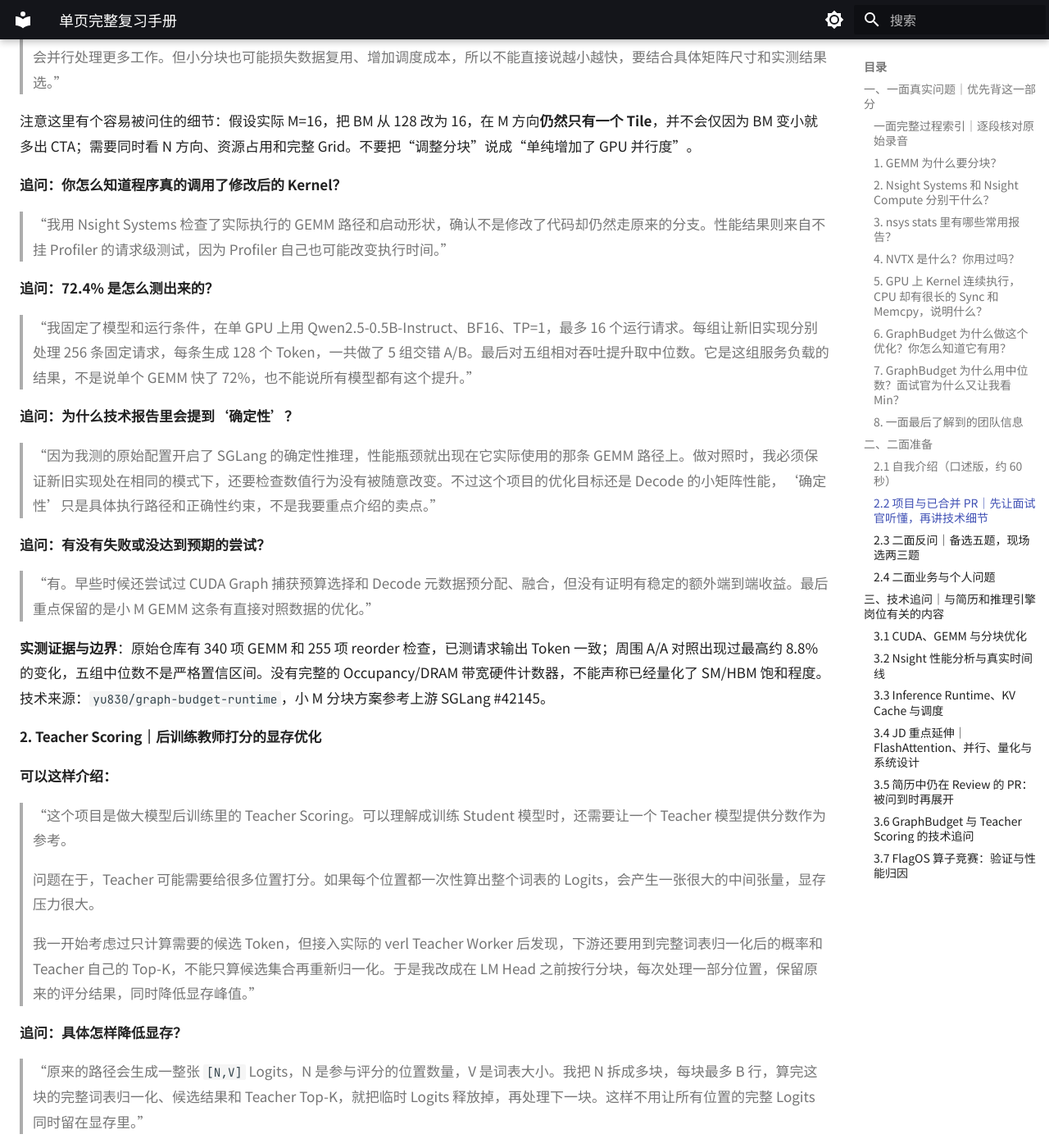
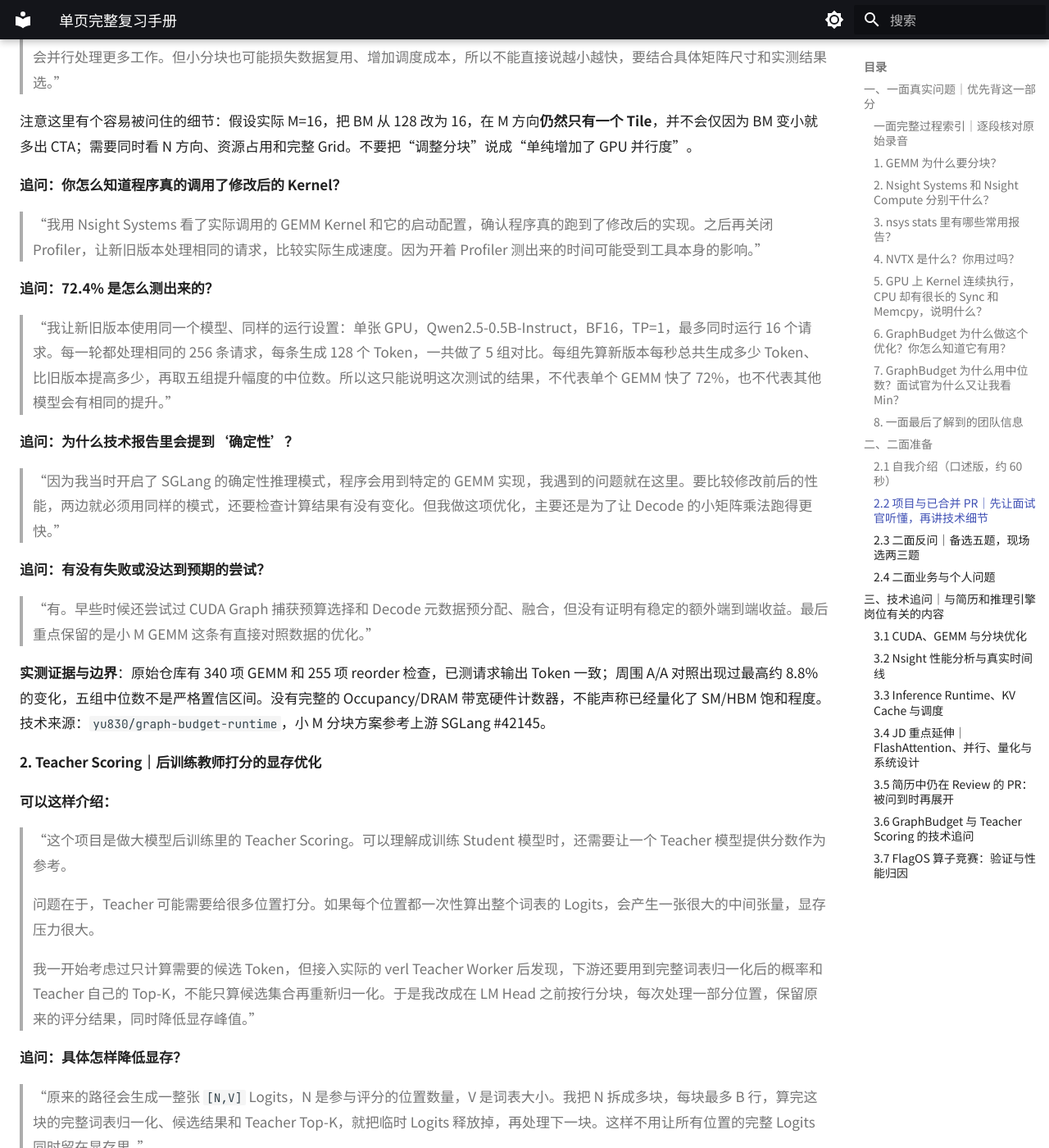
Before and after one commit to yu830/ai-infra-handbook, an MkDocs documentation site: the page built from docs/index.md, in a window 1280 px wide and 1400 px high, scrolled down 6357 px. Shown: the whole window at 82% size. Built offline with MkDocs 1.6.1 and Material for MkDocs 9.7.7, drawn with Linux system fonts in a browser that asks for light colours; some of the changed text lies outside the part shown.

Commit message:
docs: polish spoken project and PR answers, keep metrics in follow-up detail

```diff
--- a/docs/index.md
+++ b/docs/index.md
@@ -114,7 +114,7 @@
 >
 > 我做过一个 GraphBudget 项目，主要是优化 SGLang 生成回复时的小矩阵乘法。我发现并发请求不多时，原来的分块会做一些用不到的计算，就用 Triton 调整了一下。让新旧版本跑同样的请求后，整体每秒生成的 Token 数提高了约 72%。
 >
-> 我最近还做了一些开源贡献。在 FlagGems 修过 GQA 注意力的兼容问题，也在 AIPerf 修过多轮对话压测的数据采样和请求到达节奏。这三个 PR 都已经合并了。我还给 SGLang 和 llama.cpp 提交过 PR，目前还在 Review。
+> 我最近还做了一些开源贡献。在 FlagGems 修过 GQA 注意力的兼容问题，也在 NVIDIA 的推理压测工具 AIPerf 里，修过模拟对话数据和请求发送时间的问题。这三个 PR 都已经合并了。我还给 SGLang 和 llama.cpp 提交过 PR，目前还在 Review。
 >
 > 一面时我了解到，团队主要是在自研 GPU 上做 SGLang 和 vLLM 的适配、优化。我之前的项目和开源贡献与这些工作有一些交集，所以也希望有机会参与进来。”
 
@@ -157,15 +157,15 @@
 
 **追问：你怎么知道程序真的调用了修改后的 Kernel？**
 
-> “我用 Nsight Systems 检查了实际执行的 GEMM 路径和启动形状，确认不是修改了代码却仍然走原来的分支。性能结果则来自不挂 Profiler 的请求级测试，因为 Profiler 自己也可能改变执行时间。”
+> “我用 Nsight Systems 看了实际调用的 GEMM Kernel 和它的启动配置，确认程序真的跑到了修改后的实现。之后再关闭 Profiler，让新旧版本处理相同的请求，比较实际生成速度。因为开着 Profiler 测出来的时间可能受到工具本身的影响。”
 
 **追问：72.4% 是怎么测出来的？**
 
-> “我固定了模型和运行条件，在单 GPU 上用 Qwen2.5-0.5B-Instruct、BF16、TP=1，最多 16 个运行请求。每组让新旧实现分别处理 256 条固定请求，每条生成 128 个 Token，一共做了 5 组交错 A/B。最后对五组相对吞吐提升取中位数。它是这组服务负载的结果，不是说单个 GEMM 快了 72%，也不能说所有模型都有这个提升。”
+> “我让新旧版本使用同一个模型、同样的运行设置：单张 GPU，Qwen2.5-0.5B-Instruct，BF16，TP=1，最多同时运行 16 个请求。每一轮都处理相同的 256 条请求，每条生成 128 个 Token，一共做了 5 组对比。每组先算新版本每秒总共生成多少 Token、比旧版本提高多少，再取五组提升幅度的中位数。所以这只能说明这次测试的结果，不代表单个 GEMM 快了 72%，也不代表其他模型会有相同的提升。”
 
 **追问：为什么技术报告里会提到‘确定性’？**
 
-> “因为我测的原始配置开启了 SGLang 的确定性推理，性能瓶颈就出现在它实际使用的那条 GEMM 路径上。做对照时，我必须保证新旧实现处在相同的模式下，还要检查数值行为没有被随意改变。不过这个项目的优化目标还是 Decode 的小矩阵性能，‘确定性’只是具体执行路径和正确性约束，不是我要重点介绍的卖点。”
+> “因为我当时开启了 SGLang 的确定性推理模式，程序会用到特定的 GEMM 实现，我遇到的问题就在这里。要比较修改前后的性能，两边就必须用同样的模式，还要检查计算结果有没有变化。但我做这项优化，主要还是为了让 Decode 的小矩阵乘法跑得更快。”
 
 **追问：有没有失败或没达到预期的尝试？**
 
@@ -191,7 +191,7 @@
 
 **追问：为什么后来没有沿用最初的稀疏方案？**
 
-> “因为候选集合里重新做 Softmax，得到的是候选集上的条件概率，和原来完整词表归一化的概率不相同。要是下游使用的是后者，直接替换就改变了训练目标。我希望先保证现有训练链路的输出语义不变，再做显存优化。”
+> “因为只在几个候选 Token 里重新算 Softmax，分母就不再是完整词表，得到的概率会和原来不同。如果训练端原本需要完整词表上的概率，直接换掉就会改变训练目标。所以我先保证给训练端的结果符合原来的要求，再考虑怎么省显存。”
 
 **追问：怎么验证、效果怎么样？**
 
@@ -233,11 +233,11 @@
 
 **先交代 AIPerf 是什么：**
 
-> “AIPerf 是 NVIDIA 开源的大模型推理压测工具。它会向已经部署好的模型服务发送模拟请求，再统计 TTFT、生成速度、吞吐和延迟等指标。除了单轮请求，还能生成多轮对话，用来模拟用户连续聊天的负载。
+> “AIPerf 是 NVIDIA 开源的推理压测工具。它会向部署好的模型发送测试请求，再统计首 Token 等待时间、生成速度和吞吐等指标。它还可以生成多轮对话，模拟用户一轮接一轮地提问。
 >
 > 我第一个合并的 AIPerf PR，修的是模拟多轮对话时的数据生成问题。用户本来可以配置一次对话有多少轮，以及两轮之间隔多久，但原来的生成器会把这些分布提取成均值和标准差，再用正态分布近似采样。如果用户配置的不是这种分布，生成的测试数据就可能不符合预期。
 >
-> 我把它改成直接调用配置的分布采样器，同时处理了轮数的整数范围、非法延迟值和预热阶段的会话长度边界，最后补了回归测试。”
+> 我让生成器直接按照用户设置的分布取样，并处理了对话轮数超出范围、等待时间出现非法数值等情况，也补了对应的回归测试。”
 
 **追问：为什么这个问题重要？**
 
@@ -249,7 +249,7 @@
 
 **追问：测试证明了什么？**
 
-> “最初八个有针对性的回归测试，在未修复版本上有六个失败，修改后八个都通过。后续还补了更多分布边界测试。这个 PR 已合并，但我没有把它说成优化了模型推理速度；它让模拟出来的测试请求更符合原本的配置。”
+> “一开始我做了八个重点回归测试，旧版本有六个没通过，修复以后八个都通过了。后面又补了更多边界测试。这个 PR 修的是测试数据生成，不是让模型推理变快。”
 
 **边界**：这是对既有分布采样工作的聚焦修复。PR 的一些全套测试在环境中存在失败或没有完整跑完，不能说“所有测试全绿”。已合并：`AIPerf #1626`。
 
@@ -257,7 +257,7 @@
 
 **可以这样介绍：**
 
-> “我在 AIPerf 这个推理压测工具里合并的另一个 PR，处理的是多轮对话的请求时间安排。
+> “另一个 PR 还是在 AIPerf 里做的，解决的是多轮对话里的请求应该什么时候发出去。
 >
 > 比如压测时设定每秒 5 个请求，原来的默认模式会把新对话的第一轮和已有对话的后续轮次，都算在这 5 个请求里。但有时我们想模拟的是每秒有 5 个新用户开始聊天，老用户则在上一轮回答结束、经过自己的等待时间后继续提问。这两种情况下，模型服务实际收到请求的节奏不一样。
 >
@@ -333,7 +333,7 @@
 
 #### 3. 你没有在我们 GPU 上开发过，怎么快速上手？
 
-> “这方面确实还需要学习。我之前更多是在 NVIDIA GPU 上验证项目，能迁移的主要是推理框架源码、算子契约、正确性测试和性能分析的方法。我会先摸清新的编译器、运行时和 Profiler，再拿一个具体模块做对照，先跑对，逐步定位性能问题。”
+> “这方面确实还需要学习。我之前主要在 NVIDIA GPU 上做测试和开发，但读推理框架源码、检查算子结果、定位性能问题的方法可以继续用。我会先了解团队的编译器、运行时和性能分析工具，再从一个具体模块开始，先把功能跑对，然后再找性能瓶颈。”
 
 **边界**：Triton 代码能够编译不代表跨平台性能已经优化；没有做过的芯片测试直接说明。
 
@@ -740,7 +740,7 @@
 
 **直接回答：**
 
-> “算子契约就是先定义清楚输入输出的 Shape、Dtype、Stride、数值容差，以及哪些情况要支持。独立参考是用可信的原生实现或简单实现，检查改动没有把结果算错。对照实验则是在同一负载和可比环境里比较改前改后，确认收益真正来自这次改动。”
+> “所谓算子契约，就是改代码之前先弄清输入输出的形状、类型、Stride、数值误差范围，以及要支持哪些边界情况。独立参考是拿一个可信的实现来检查结果对不对。性能对比则要让修改前后处理同样的数据，再看差距是不是真的来自这次改动。”
 
 **继续追问**：先拿能让 Baseline 失败的回归测试证明 Bug 存在，再看 Candidate 是否修好；保持相同 Prompt、Seed、并发、采样与环境；分别报告正确性、Kernel 耗时和端到端吞吐。**测试通过只能证明覆盖到的条件下通过，不能证明所有硬件与模型都正确。**
 
@@ -816,6 +816,6 @@
 
 **直接回答：**
 
-> “不能。比赛的加速比是特定输入集、某个算子的计分结果。真实推理服务里还有其他算子、调度、KV Cache 和通信成本，单算子跑得快很多，端到端可能只改善一部分。要看整个系统提升，还得把算子接回框架，用相同负载做 A/B 对照。”
+> “不能。比赛测的是某个算子在指定输入下快了多少。但完整推理服务还有其他算子、请求调度、KV Cache 和通信。一个算子快十倍，不代表整个服务也能快十倍。要确认整体收益，就得把修改放回框架，让新旧版本跑同样的请求再比较。”
 
 **继续追问**：Amdahl 定律。假设该算子只占原始请求时长的 20%，即使它快 10 倍，理想端到端加速也只有 `1/(0.8+0.2/10)≈1.22×`，不可能 10 倍。
```
